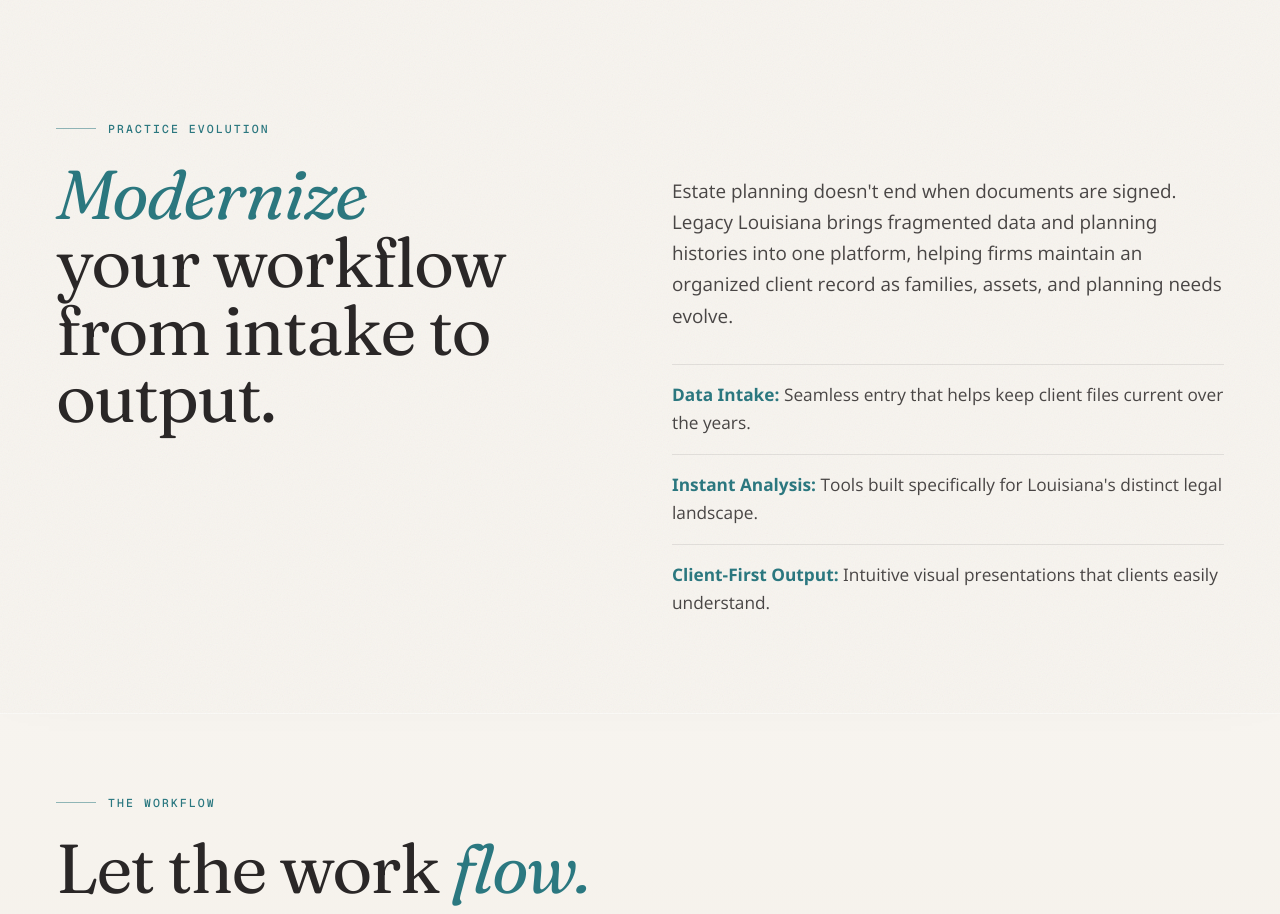
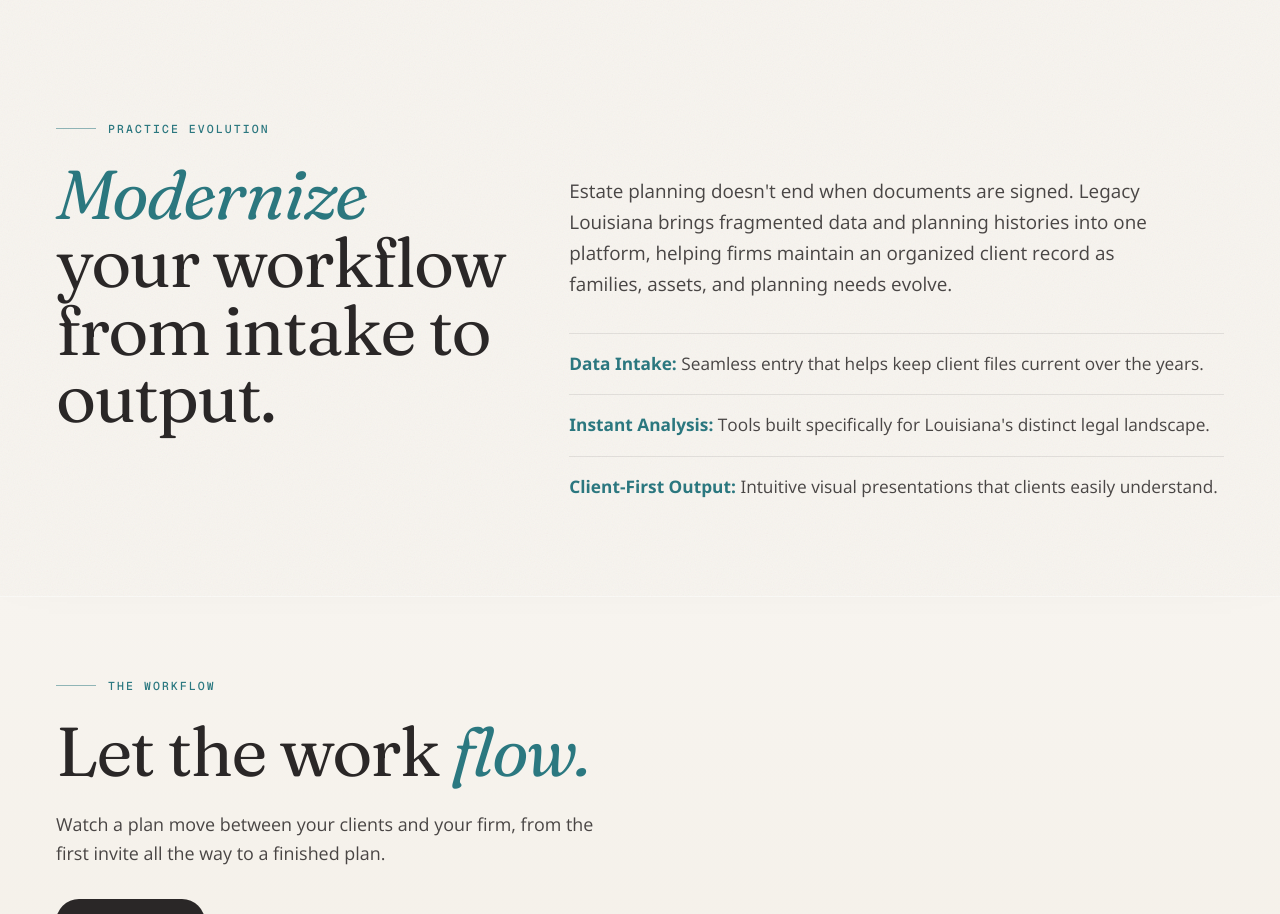
Before and after one commit to gte343v/legacyLandingPage, a React (Vite) app: page / in a window 1280 px wide. Shown: the part 840-1754 px from the top of the page. Built offline with nearby package versions, Linux system fonts and the light colour scheme.

Commit message:
Widen practice evolution content

```diff
--- a/src/components/sections/Problem.jsx
+++ b/src/components/sections/Problem.jsx
@@ -24,7 +24,7 @@
           </motion.h2>
         </div>
 
-        <div className="lg:col-span-6 lg:col-start-7 lg:pt-14">
+        <div className="lg:col-span-7 lg:col-start-6 lg:pt-14">
           <motion.p
             variants={fadeUp}
             className="lede text-ink-2/85 text-[1.1rem] lg:text-[1.18rem] leading-[1.65]"
```
